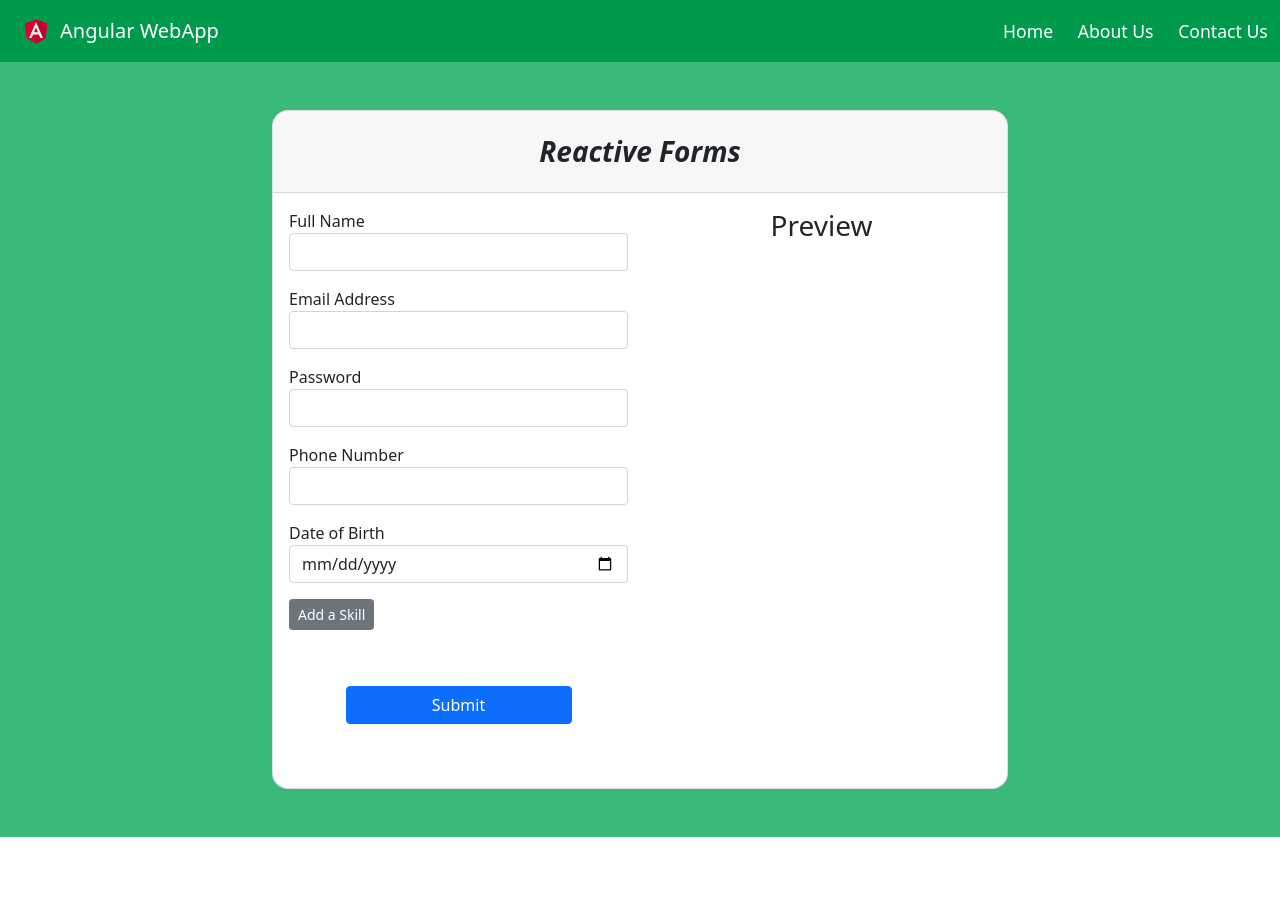
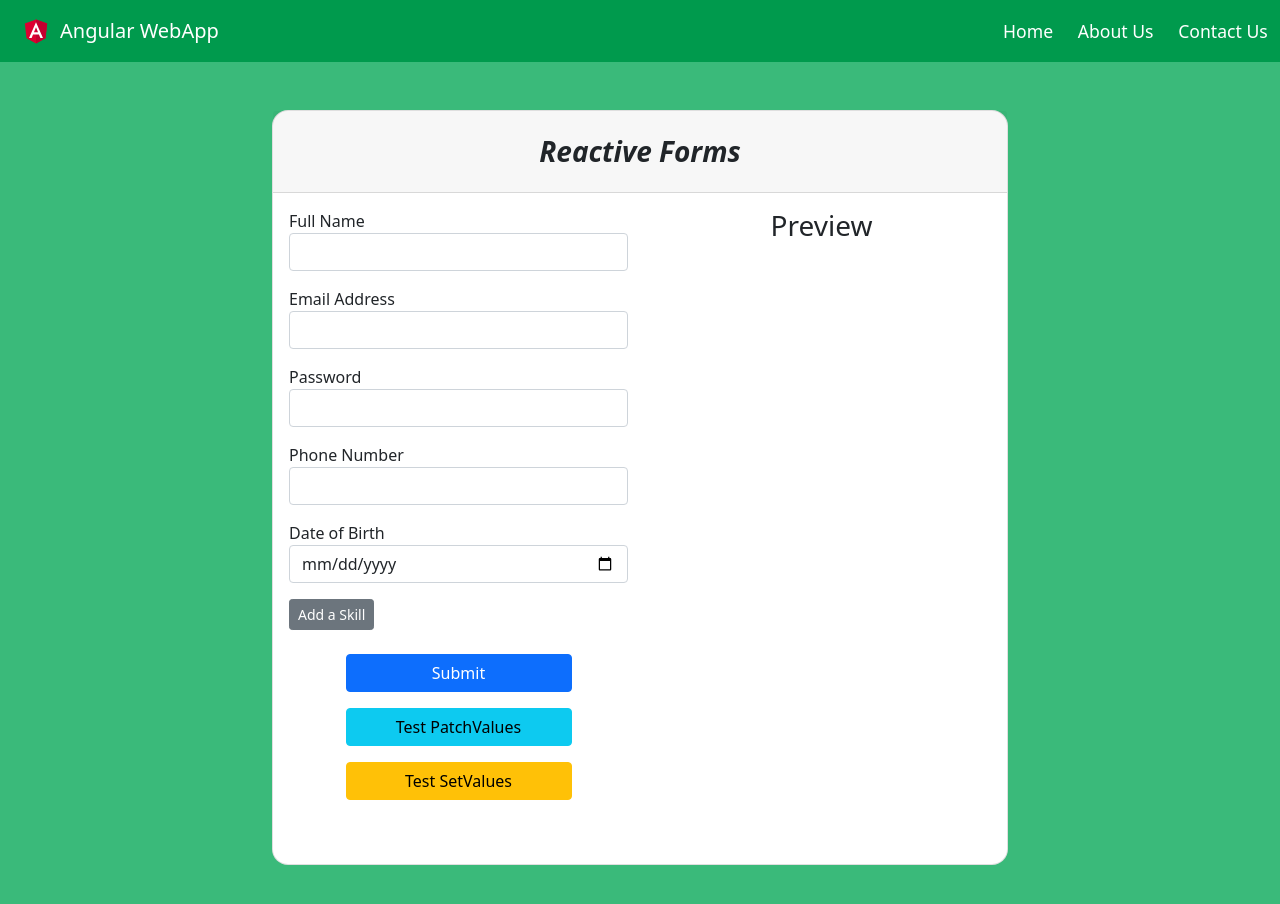
Before and after one commit to Sachinv2223/firstWork, an Angular app: page / in a window 1280 px wide. Shown: the top 904 px of the page. Before the commit the page ends 837 px from the top, so only its background shows below. Built offline with nearby package versions, Linux system fonts and the light colour scheme.

Commit message:
set&patchValue_Validators_July_14_2022

```diff
--- a/src/app/app.component.html
+++ b/src/app/app.component.html
@@ -173,6 +173,11 @@
                   <div class="mb-3">
                     <label for="inputName" class="form-label mb-0">Full Name</label>
                     <input type="text" class="form-control" id="inputName" name="inputName"  formControlName="inputName" >
+                    <div class="alert alert-danger" *ngIf="(inputName?.invalid) && ((inputName?.touched) || (inputName?.dirty))">
+                      <div *ngIf="inputName?.errors?.['required']">
+                        FullName is required
+                      </div>
+                    </div>
                   </div>
                   <div class="mb-3">
                     <label for="inputEmail" class="form-label mb-0">Email Address</label>
@@ -229,7 +234,9 @@
                       </ng-container>
                   </div>
 
-                  <button type="submit" class="btn btn-primary d-grid col-8 mx-auto my-5">Submit</button>
+                  <button type="submit" class="btn btn-primary d-grid col-8 mx-auto mb-3">Submit</button>
+                  <button type="button" class="btn btn-info d-grid col-8 mx-auto mb-3" (click)="samplePatchValue()">Test PatchValues</button>
+                  <button type="button" class="btn btn-warning d-grid col-8 mx-auto mb-5" (click)="sampleSetValue()">Test SetValues</button>
                 </form>
               </div>
 
--- a/src/app/app.component.ts
+++ b/src/app/app.component.ts
@@ -115,7 +115,7 @@ export class AppComponent {
 
   //using FormBuilder
   jobForm = this.fb.group({
-      inputName:[""],
+      inputName:["",[Validators.required]],
       inputEmail:[""],
       inputPassword:[""],
       moreDetails: this.fb.group({
@@ -124,6 +124,10 @@ export class AppComponent {
       }),
       skills:this.fb.array([])
   })
+
+  get inputName(){
+    return this.jobForm.get("inputName");
+  }
 
   get skillForm(){
     return this.jobForm.get("skills") as FormArray;
@@ -147,4 +151,28 @@ export class AppComponent {
   removeSkill(index:number){
     this.skillForm.removeAt(index);
   }
+
+  sampleSetValue(){
+    this.jobForm.setValue({
+      inputName:"Naveen",
+      inputEmail:"naveen@g.in",
+      inputPassword:"7878nvs",
+      moreDetails:{
+        inputPhone:"8989898989",
+        inputDOB:"2007-12-09"
+      },
+      skills:[]
+    })
+  }
+
+  samplePatchValue(){
+    this.jobForm.patchValue({
+      inputName:"Sachin",
+      inputEmail:"sachi@g.in",
+      moreDetails:{
+        inputPhone:"6767673232"
+      },
+      skills:[]
+  })
 }
+}
```
